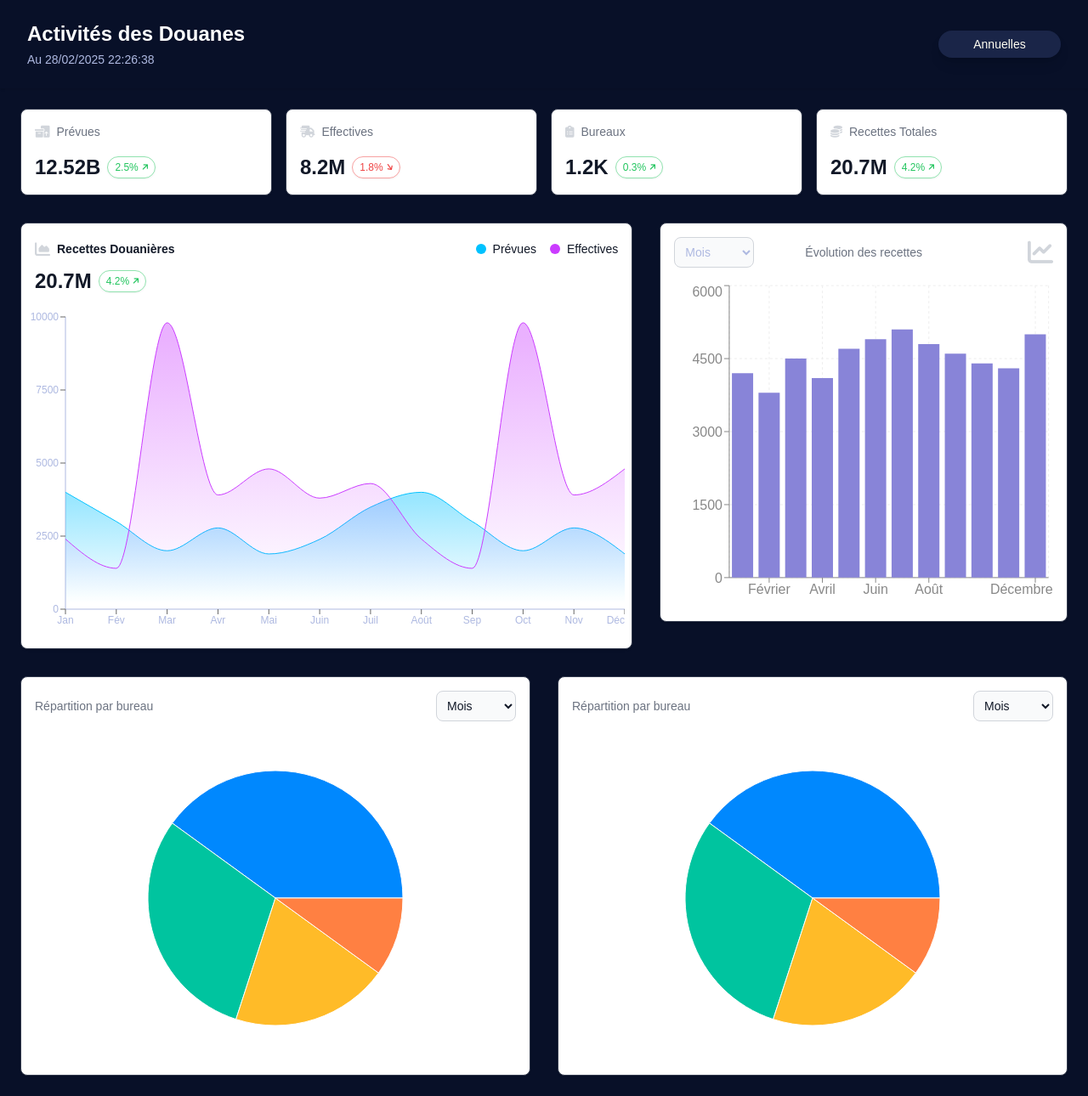
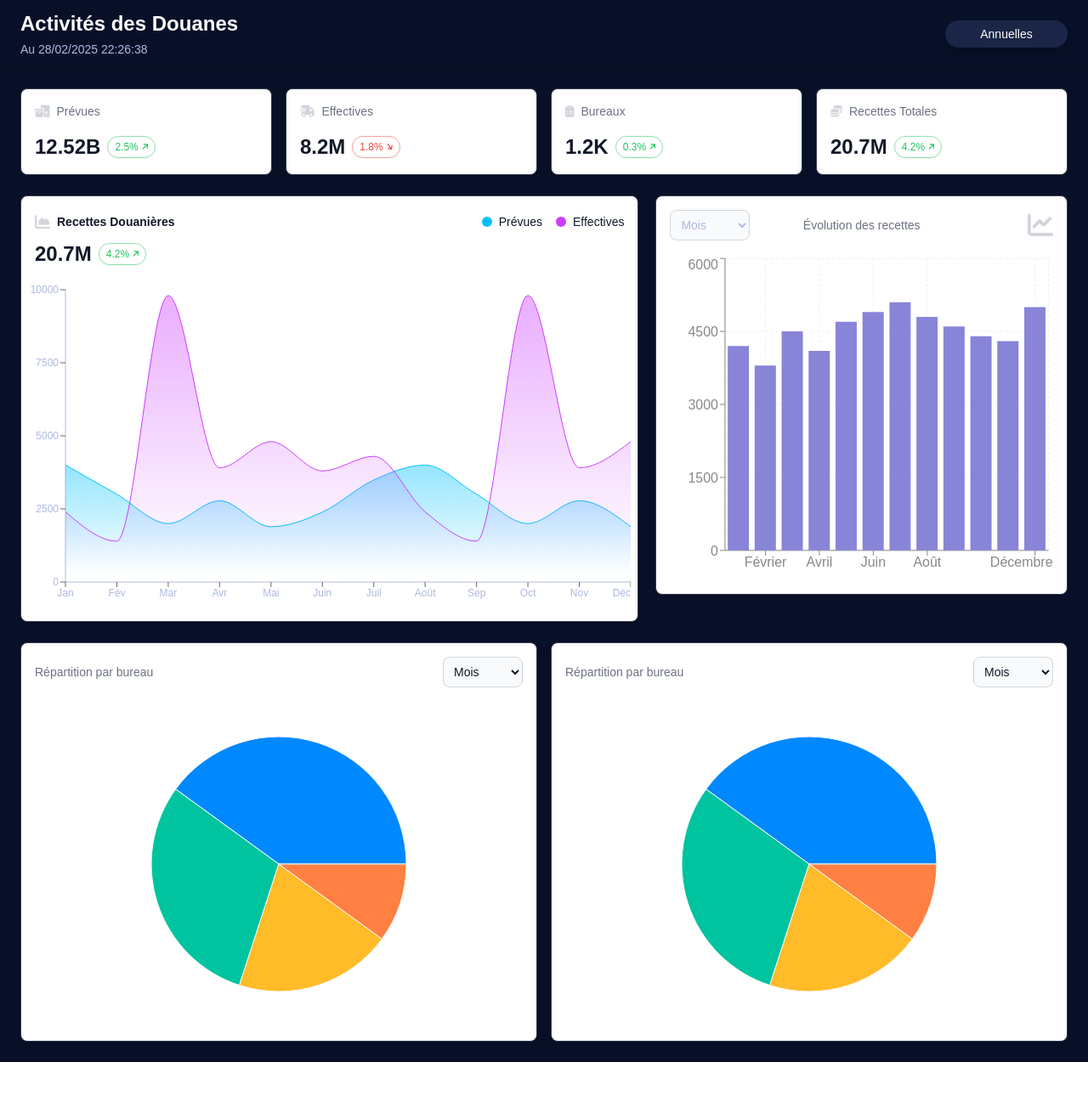
Before and after one commit to Kalixor/djib_2, a React (Vite) app: page / in a window 1280 px wide. Shown: the whole page at 85% size. After the commit the page ends 1250 px from the top, so only its background shows below. Built offline with nearby package versions, Linux system fonts and the light colour scheme; a web font is replaced by a local one.

Commit message:
Initial commit from your app

```diff
--- a/src/components/Dashboard.jsx
+++ b/src/components/Dashboard.jsx
@@ -60,7 +60,7 @@ export default function Dashboard({ filters, setFilters }) {
 
   return (
     <main className="p-6">
-      <div className="grid grid-cols-1 md:grid-cols-4 gap-4 mb-8 relative" style={{ gridAutoRows: '1fr' }}>
+      <div className="grid grid-cols-1 md:grid-cols-4 gap-4 mb-6 relative" style={{ gridAutoRows: '1fr' }}>
         <KPI
           title="Prévues"
           value="12.52B"
@@ -91,7 +91,7 @@ export default function Dashboard({ filters, setFilters }) {
         />
       </div>
 
-      <div className="flex gap-8 mb-8">
+      <div className="flex gap-5 mb-6">
         <div className="w-[60%] bg-white dark:bg-card p-4 rounded-lg shadow border border-[#343b4f]">
           <div className="flex flex-col gap-2 mb-4">
             <div className="flex items-center justify-between">
@@ -172,7 +172,7 @@ export default function Dashboard({ filters, setFilters }) {
         </div>
       </div>
 
-      <div className="grid grid-cols-1 lg:grid-cols-2 gap-8">
+      <div className="grid grid-cols-1 lg:grid-cols-2 gap-4">
         <PieChartOffice filters={filters} setFilters={setFilters} />
         <PieChartPayment filters={filters} setFilters={setFilters} />
       </div>
--- a/src/components/Navbar.jsx
+++ b/src/components/Navbar.jsx
@@ -45,7 +45,7 @@ export default function Navbar() {
   }
 
   return (
-    <nav className="bg-brand-800 shadow p-6 relative">
+    <nav className="bg-brand-800 shadow p-3 relative mx-1">
       <div className="w-full flex justify-between items-center">
         <div className="ml-2">
           <h1 className="text-2xl font-semibold text-white">
```
